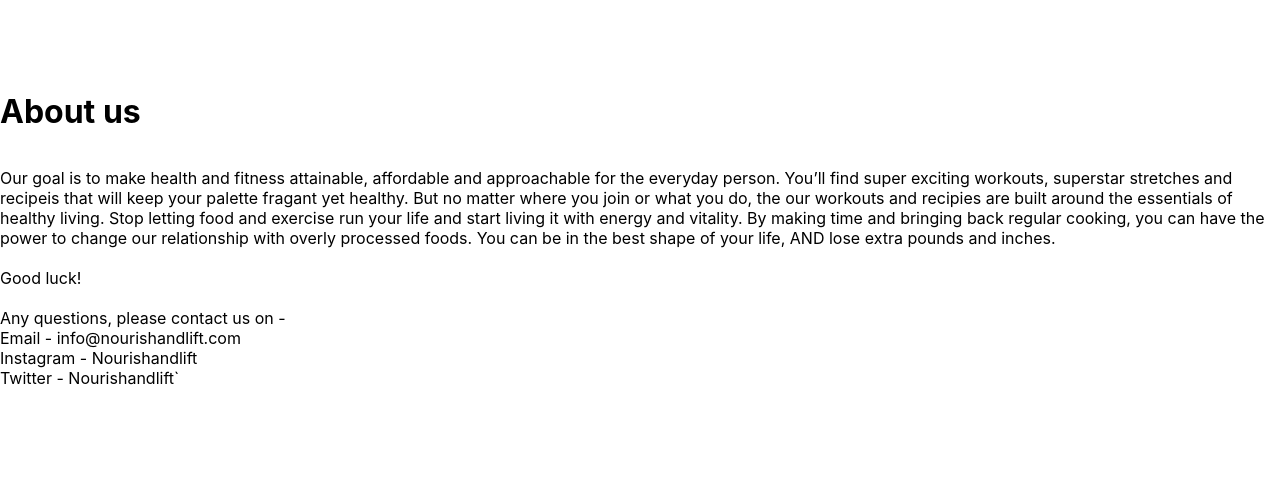
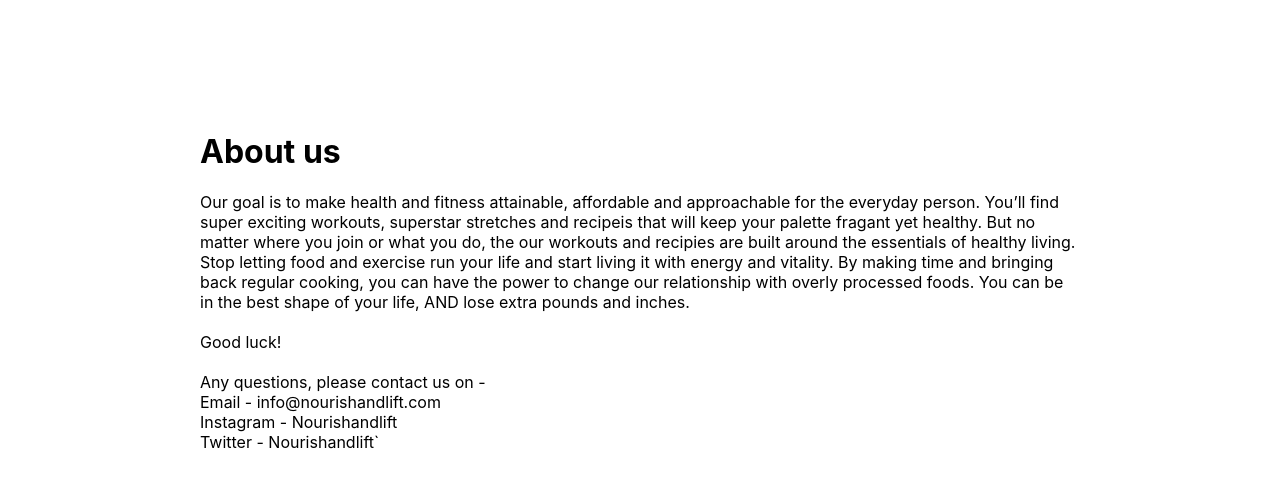
Before and after one commit to manjoot/squad-a, a React (Create React App) app: page /about in a window 1280 px wide. Shown: the part 336-824 px from the top of the page. Before the commit the page ends 800 px from the top, so only its background shows below. Built offline with nearby package versions, Linux system fonts and the light colour scheme.

Commit message:
Fixing flexbox issue with about page

```diff
--- a/src/App.js
+++ b/src/App.js
@@ -113,7 +113,7 @@ const AboutPage = () => {
         </div>
       </div>
 
-      <div className="content">
+      <div className="content-section">
         <AboutSection />
       </div>
     </div>
```
